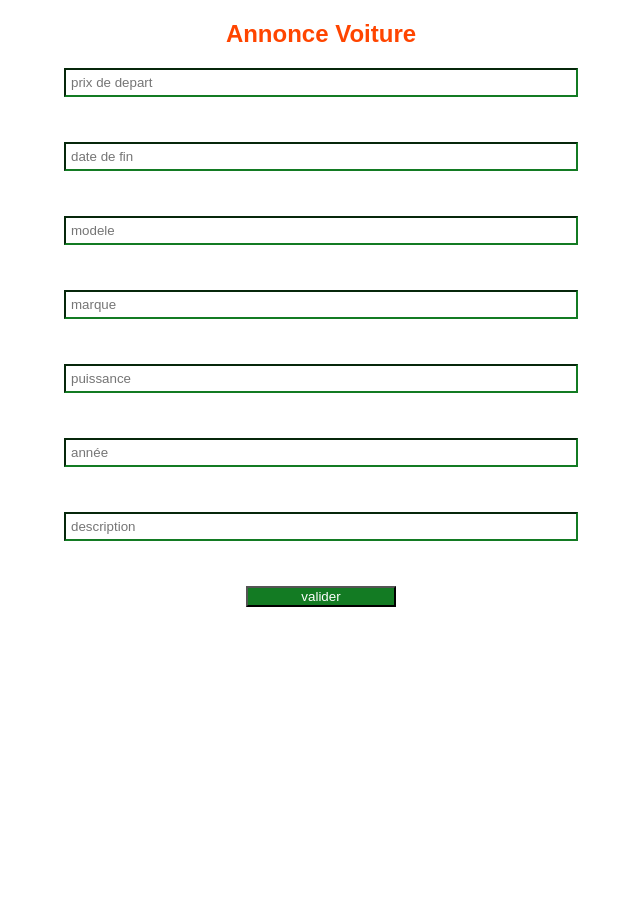
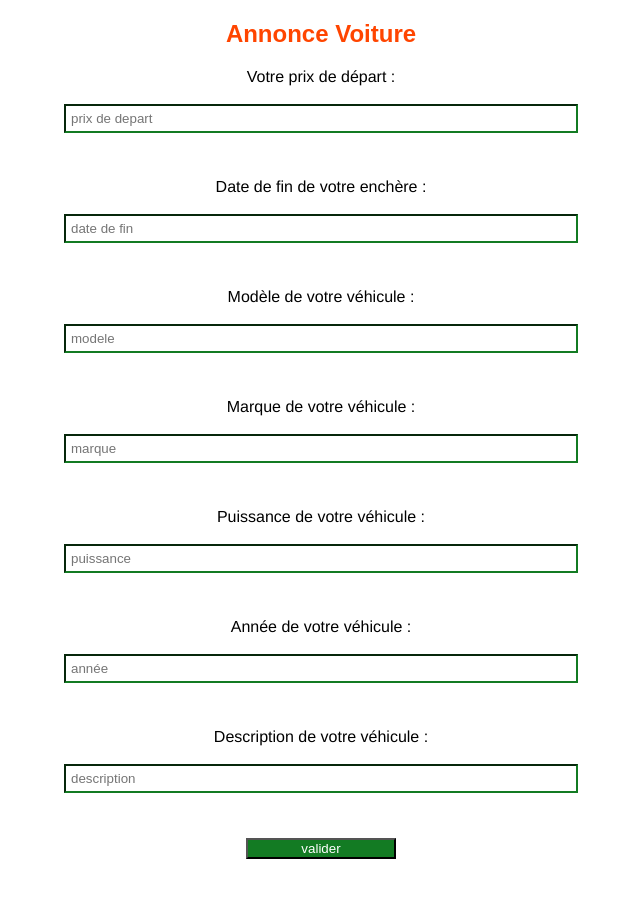
Before and after one commit to JeremieG06/mini_Projet_Auto, a PHP site: page / in a window 1280 px wide. Shown: the part 148-1052 px from the top of the page, without its empty margins (319-959 px from the left). Before the commit the page ends 755 px from the top, so only its background shows below. Run offline with PHP 8.4, Linux system fonts and the light colour scheme; some libraries are stand-ins or nearby versions.

Commit message:
updates index.php

```diff
--- a/index.php
+++ b/index.php
@@ -32,18 +32,32 @@
   <form method="POST">
     <link rel="stylesheet" type="text/css" href="index.css">
     <h2>Annonce Voiture</h2>
+    <label class="insctruc">Votre prix de départ :</label>
+    <br/>
     <input name="prix d" type="texte" placeholder="prix de depart">
     </input>
+    <label class="insctruc">Date de fin de votre enchère :</label>
+    <br/>
     <input name="date de fin" type="texte" placeholder="date de fin">
     </input>
+    <label class="insctruc">Modèle de votre véhicule :</label>
+    <br/>
     <input name="modele" type="texte" placeholder="modele">
     </input>
+    <label class="insctruc">Marque de votre véhicule :</label>
+    <br/>
     <input name="marque" type="texte" placeholder="marque">
     </input>
+    <label class="insctruc">Puissance de votre véhicule :</label>
+    <br/>
     <input name="puissance" type="texte" placeholder="puissance">
     </input>
+    <label class="insctruc">Année de votre véhicule :</label>
+    <br/>
     <input name="année" type="texte" placeholder="année">
     </input>
+    <label class="insctruc">Description de votre véhicule :</label>
+    <br/>
     <input name="description" type="texte" placeholder="description">
     </input>
     <button class="buttonSub"> valider </button>
--- a/style.css
+++ b/style.css
@@ -74,3 +74,9 @@ font-family: 'Helvetica', 'Arial Narrow', Arial, sans-serif;
             background-color:#137b23;
             width:150px;
     }
+
+    .label.instruc{
+        font-size: medium;
+
+
+    }
```
